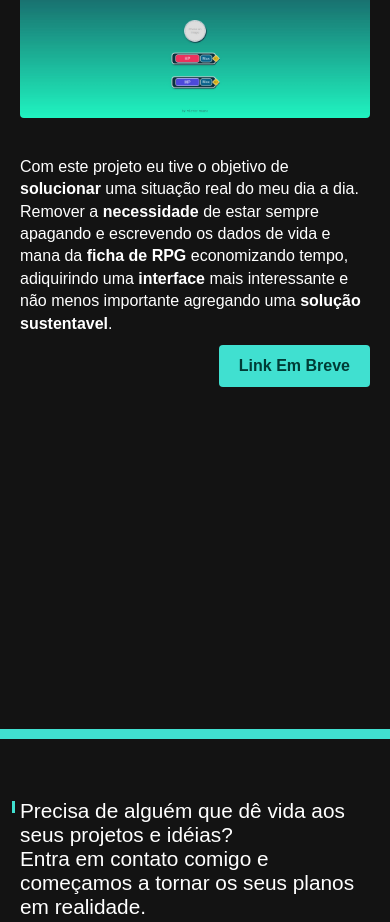
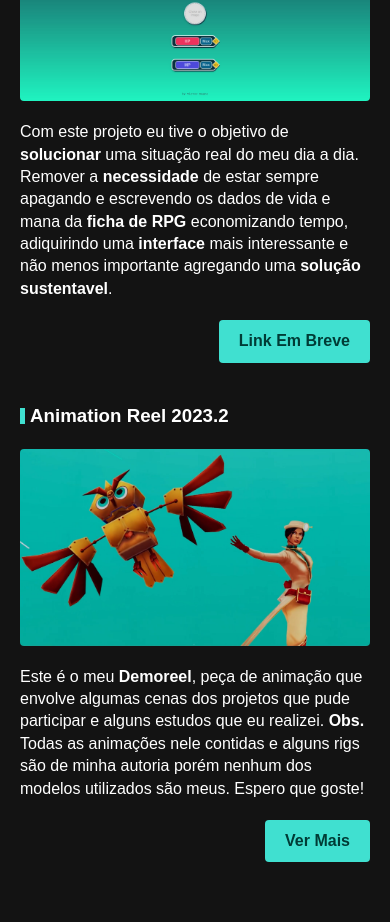
Before and after one commit to victormagnodev/victormagnodev.github.io, a plain HTML site: page index.html in a window 390 px wide. Shown: the part 4598-5520 px from the top of the page. Drawn offline with Linux system fonts and the light colour scheme.

Commit message:
Project Updates Margins n Reel

```diff
--- a/index.html
+++ b/index.html
@@ -186,6 +186,20 @@
               <div class="button"><a href="/">Link Em Breve</a></div>
             </div>
           </div>
+
+          <div class="project">
+            <h3 class="project-title">Animation Reel 2023.2</h3>
+            <div class="project-img-grid">
+              <img src="./img/animation-demoreel.jpg" alt="site rpg toll" />
+            </div>
+
+            <div class="project-container">
+              <p class="project-text">
+                Este é o meu <strong>Demoreel</strong>, peça de animação que envolve algumas cenas dos projetos que pude participar e alguns estudos que eu realizei. <strong>Obs.</strong> Todas as animações nele contidas e alguns rigs são de minha autoria porém nenhum dos modelos utilizados são meus. Espero que goste!
+              </p>
+              <div class="button"><a href="https://youtu.be/v22W_Xg9HFw" target="_blank">Ver Mais</a></div>
+            </div>
+          </div>
         </div>
       </div>
     </section>
--- a/styles/project.css
+++ b/styles/project.css
@@ -28,9 +28,10 @@
   display: grid;
   grid-template-columns: 1fr 1fr;
   gap: 20px;
-  align-items: center;
+  align-items: initial;
   line-height: 1.4;
   row-gap: 0px;
+  margin-bottom: 40px;
 }
 
 .project-title {
@@ -53,6 +54,10 @@
   background-color: turquoise;
   top: 5px;
   left: 0px;
+}
+
+.project-text{
+  margin-bottom: 20px;
 }
 
 .button {
@@ -91,7 +96,7 @@
   }
   .project {
     grid-template-columns: 1fr;
-    grid-template-rows: 0.1fr 1fr 1fr 1fr;
+    grid-template-rows: 0.1fr 1fr;
   }
 }
 
@@ -116,7 +121,7 @@
 
   .project {
     grid-template-columns: 1fr;
-    grid-template-rows: 0.1fr 1fr 1fr 1fr;
+    grid-template-rows: 0.1fr 1fr;
     gap: 20px;
   }
 }
```
Also changed, not shown: img/animation-demoreel.jpg (added), styles/styles.min.css.
